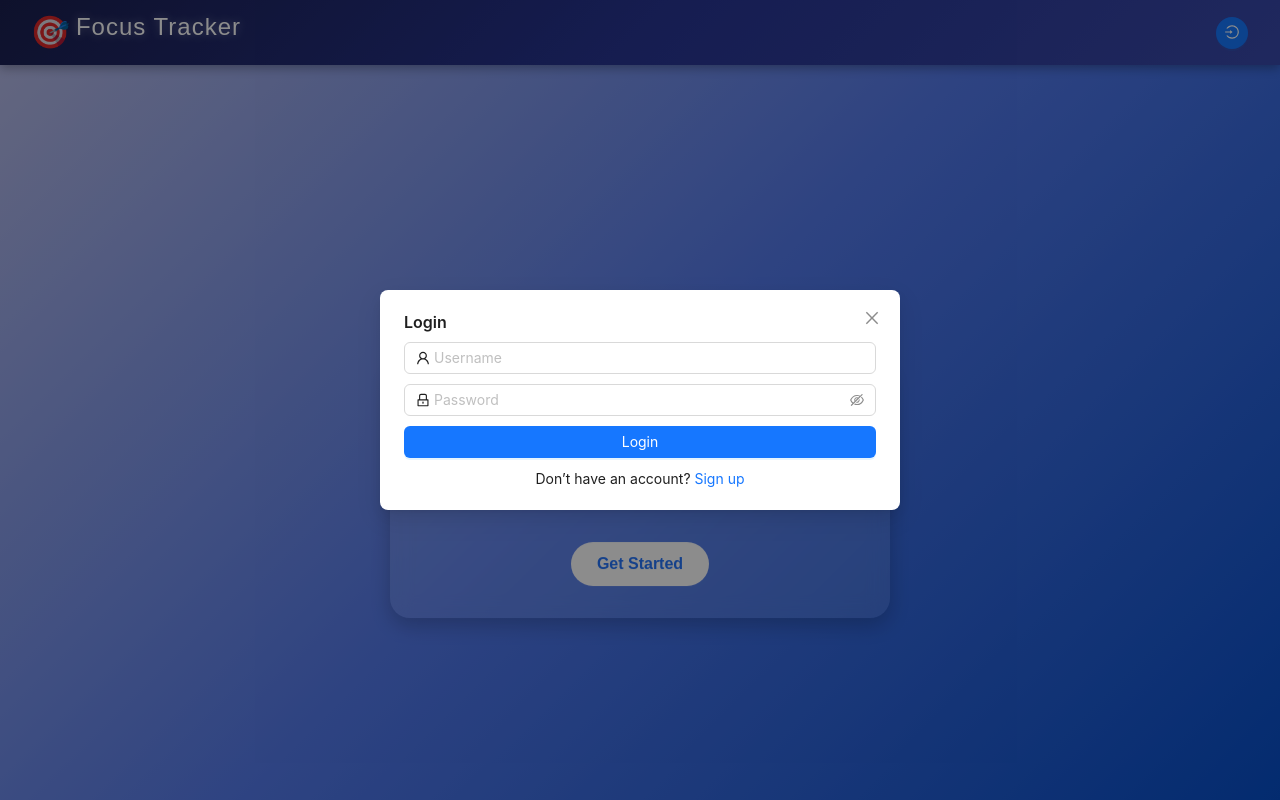
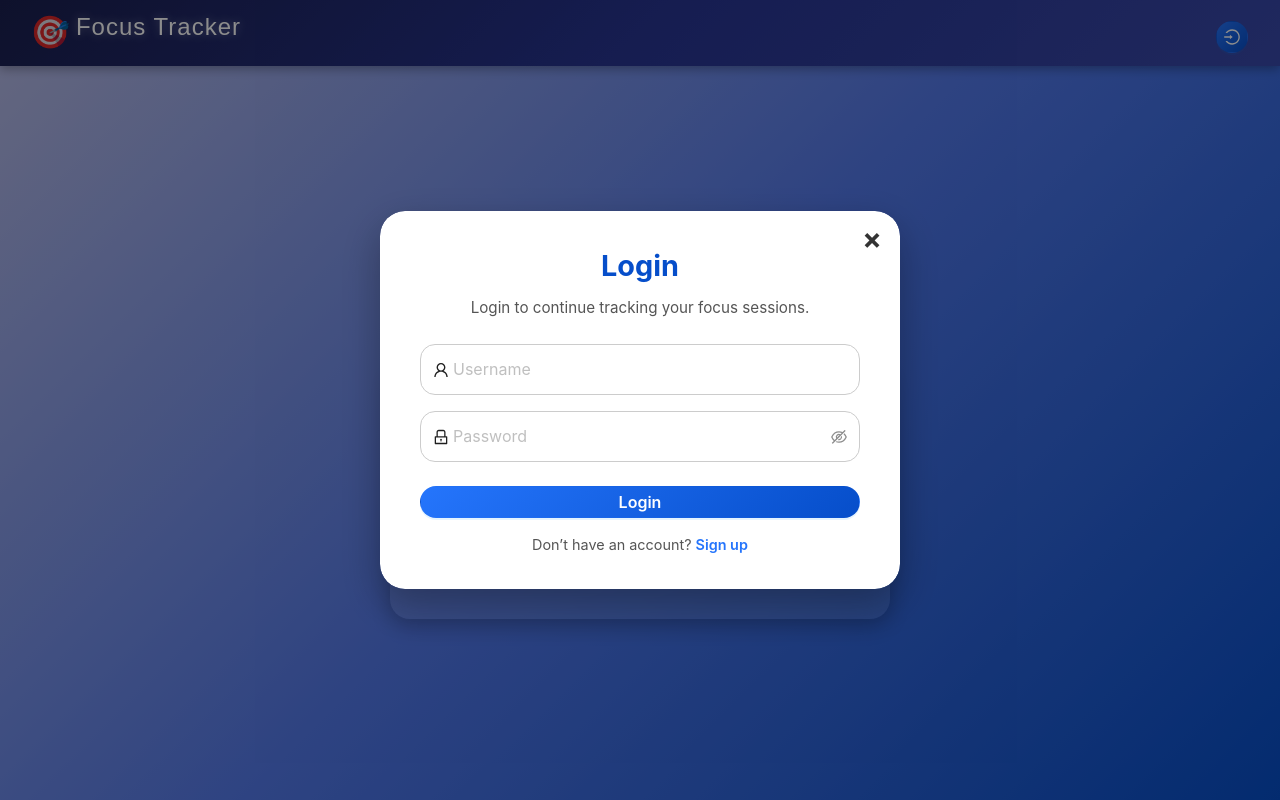
Before and after one commit to Blyn04/focustracker, a React (Create React App) app: page / in a window 1280 px wide. Both pictures are taken after a click on the button "Get Started". Built offline with nearby package versions, Linux system fonts and the light colour scheme.

Commit message:
LOGIN/SIGNUP UI UPDATE

```diff
--- a/src/components/AuthModal.tsx
+++ b/src/components/AuthModal.tsx
@@ -1,6 +1,7 @@
 import React, { useState, forwardRef, useImperativeHandle } from "react";
 import { Modal, Input, Button, message } from "antd";
 import { UserOutlined, LockOutlined } from "@ant-design/icons";
+import "../styles/AuthModal.css";
 
 export interface AuthModalRef {
   open: () => void;
@@ -64,25 +65,34 @@ const AuthModal = forwardRef<AuthModalRef>((_, ref) => {
 
   return (
     <Modal
-      title={isSignup ? "Sign Up" : "Login"}
+      className="auth-modal"
       open={isModalOpen}
       onCancel={close}
       footer={null}
       centered
+      closeIcon={<span className="close-btn">&times;</span>}
     >
+      <div className="auth-card">
+        <h2 className="auth-title">{isSignup ? "Sign Up" : "Login"}</h2>
+        <p className="auth-subtitle">
+          {isSignup
+            ? "Create your account to start tracking focus."
+            : "Login to continue tracking your focus sessions."}
+        </p>
+
         <Input
           prefix={<UserOutlined />}
           placeholder="Username"
           value={username}
           onChange={(e) => setUsername(e.target.value)}
-        style={{ marginBottom: 10 }}
+          className="auth-input"
         />
         <Input.Password
           prefix={<LockOutlined />}
           placeholder="Password"
           value={password}
           onChange={(e) => setPassword(e.target.value)}
-        style={{ marginBottom: 10 }}
+          className="auth-input"
         />
         {isSignup && (
           <Input.Password
@@ -90,14 +100,15 @@ const AuthModal = forwardRef<AuthModalRef>((_, ref) => {
             placeholder="Confirm Password"
             value={confirmPassword}
             onChange={(e) => setConfirmPassword(e.target.value)}
-          style={{ marginBottom: 10 }}
+            className="auth-input"
           />
         )}
-      <Button type="primary" block onClick={handleAuth}>
+
+        <Button type="primary" block onClick={handleAuth} className="auth-btn">
           {isSignup ? "Sign Up" : "Login"}
         </Button>
 
-      <div style={{ marginTop: 10, textAlign: "center" }}>
+        <div className="auth-toggle">
           {isSignup ? (
             <span>
               Already have an account?{" "}
@@ -110,6 +121,7 @@ const AuthModal = forwardRef<AuthModalRef>((_, ref) => {
             </span>
           )}
         </div>
+      </div>
     </Modal>
   );
 });
--- /dev/null
+++ b/src/styles/AuthModal.css
@@ -0,0 +1,105 @@
+/* Modal container */
+.auth-modal .ant-modal-content {
+  border-radius: 25px;
+  padding: 0;
+  overflow: hidden;
+  background: transparent;
+  box-shadow: 0 15px 40px rgba(0, 0, 0, 0.3);
+}
+
+/* Close button */
+.close-btn {
+  font-size: 1.8rem;
+  font-weight: bold;
+  color: #333;
+  cursor: pointer;
+}
+
+/* Card inside modal */
+.auth-card {
+  background: #ffffff;
+  border-radius: 25px;
+  padding: 2rem 2.5rem;
+  display: flex;
+  flex-direction: column;
+  align-items: center;
+  text-align: center;
+  animation: slideUp 0.3s ease-out;
+}
+
+/* Slide up animation */
+@keyframes slideUp {
+  from {
+    opacity: 0;
+    transform: translateY(30px);
+  }
+  to {
+    opacity: 1;
+    transform: translateY(0);
+  }
+}
+
+.auth-title {
+  font-size: 1.8rem;
+  font-weight: 700;
+  margin-bottom: 0.5rem;
+  color: #064eca;
+}
+
+.auth-subtitle {
+  font-size: 0.95rem;
+  color: #555;
+  margin-bottom: 1.5rem;
+}
+
+/* Inputs */
+.auth-input {
+  width: 100%;
+  margin-bottom: 1rem;
+  border-radius: 15px;
+  padding: 0.75rem;
+  font-size: 1rem;
+  border: 1px solid #ccc;
+  transition: all 0.3s;
+}
+
+.auth-input:focus {
+  border-color: #064eca;
+  box-shadow: 0 0 10px rgba(6, 78, 202, 0.3);
+}
+
+/* Buttons */
+.auth-btn {
+  background: linear-gradient(135deg, #2575fc, #064eca);
+  color: white;
+  font-weight: 600;
+  border-radius: 20px;
+  padding: 0.8rem 0;
+  font-size: 1rem;
+  margin-top: 0.5rem;
+  transition: all 0.3s;
+}
+
+.auth-btn:hover {
+  background: linear-gradient(135deg, #064eca, #2575fc);
+  transform: scale(1.03);
+}
+
+/* Toggle link */
+.auth-toggle {
+  margin-top: 1rem;
+  font-size: 0.9rem;
+  color: #555;
+}
+
+.auth-toggle a {
+  color: #2575fc;
+  cursor: pointer;
+  font-weight: 600;
+  transition: all 0.2s;
+}
+
+.auth-toggle a:hover {
+  color: #064eca;
+  text-decoration: underline;
+}
```
Lines whose indentation alone changed are shown as unchanged.
